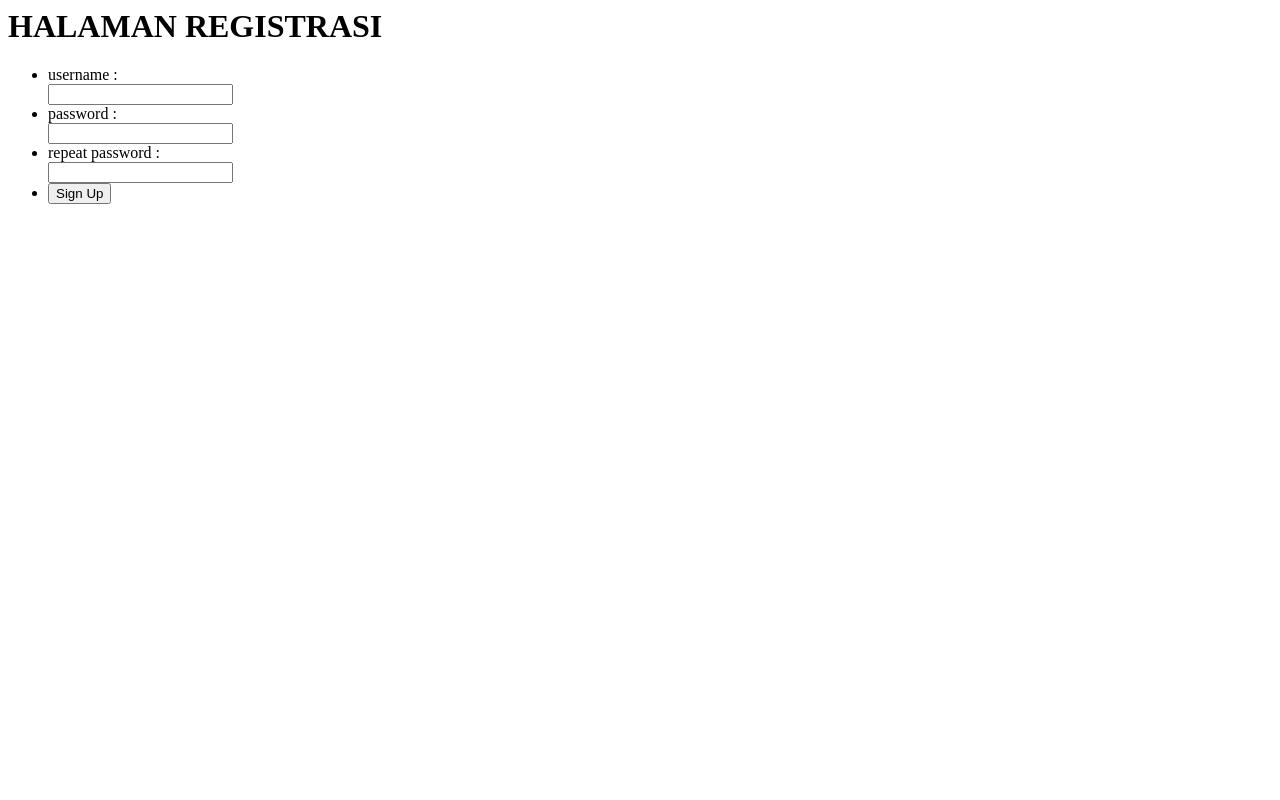
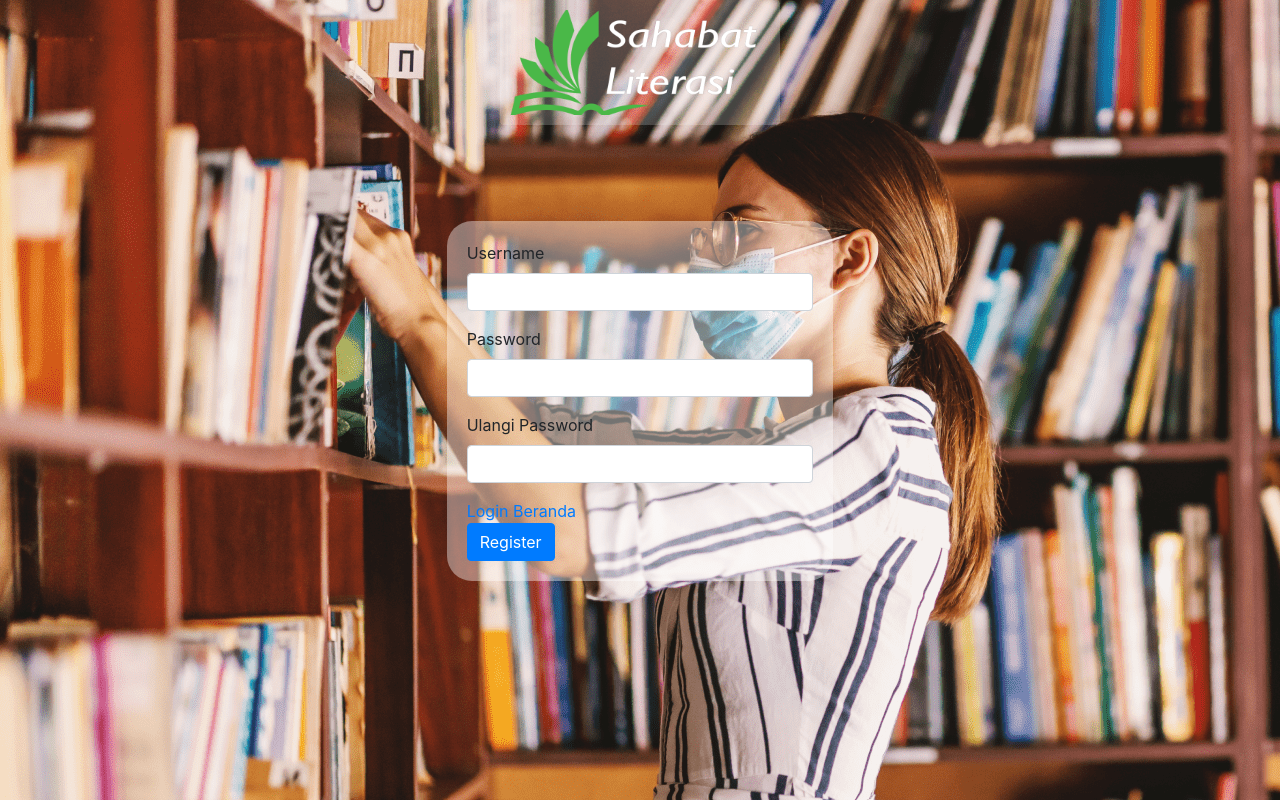
Before and after one commit to pyxsor/sahabat_literasi, a PHP site: page /registrasi.php in a window 1280 px wide. Run offline with PHP 8.4, Linux system fonts and the light colour scheme.

Commit message:
Update Desain Registrasi

```diff
--- /dev/null
+++ b/css/registrasi.css
@@ -0,0 +1,14 @@
+body {
+  background-image: url(../images/Home-min-ress.png);
+}
+.logo-box {
+  max-width: 80%;
+  background-color: rgb(255, 255, 255, 0.2);
+  border radius: 10px;
+  padding: 10px;
+}
+.regis-box {
+  background-color: rgba(255, 255, 255, 0.4);
+  padding: 20px;
+  border-radius: 25px;
+}
--- a/registrasi.php
+++ b/registrasi.php
@@ -1,9 +1,9 @@
 <?php
 require 'function.php';
 
-if( isset( $_POST["register"]) ){
+if (isset($_POST["register"])) {
 
-   if( registrasi($_POST) > 0 ){
+   if (registrasi($_POST) > 0) {
       echo "<script>
       alert('user baru berhasil ditambahkan')
       </script> ";
@@ -13,38 +13,77 @@ if( isset( $_POST["register"]) ){
 }
 ?>
 
-<!DOCOTYPE html>
+<!DOCTYPE html>
+<html lang="id">
 
-<html>
 <head>
-      <title>Registrasi</title>
+   <!-- Meta Tag -->
+   <meta charset="utf-8">
+   <meta name="viewport" content="width=device-width, initial-scale=1, shrink-to-fit=no">
+   <!-- Bootstraps File -->
+   <link rel="stylesheet" href="https://cdn.jsdelivr.net/npm/bootstrap@4.5.3/dist/css/bootstrap.min.css" integrity="sha384-TX8t27EcRE3e/ihU7zmQxVncDAy5uIKz4rEkgIXeMed4M0jlfIDPvg6uqKI2xXr2" crossorigin="anonymous">
+   <!-- CSS File -->
+   <link rel="stylesheet" href="css/registrasi.css">
+
+   <title>Laman Registrasi</title>
 
    <style>
-         label{
-            display : block;
+      label {
+         display: block;
       }
    </style>
+
 </head>
+
 <body>
-      <h1>HALAMAN REGISTRASI</h1>
+   <script src="https://code.jquery.com/jquery-3.5.1.slim.min.js" integrity="sha384-DfXdz2htPH0lsSSs5nCTpuj/zy4C+OGpamoFVy38MVBnE+IbbVYUew+OrCXaRkfj" crossorigin="anonymous"></script>
+   <script src="https://cdn.jsdelivr.net/npm/bootstrap@4.5.3/dist/js/bootstrap.bundle.min.js" integrity="sha384-ho+j7jyWK8fNQe+A12Hb8AhRq26LrZ/JpcUGGOn+Y7RsweNrtN/tE3MoK7ZeZDyx" crossorigin="anonymous"></script>
+
+   <!-- Grid Untuk Logo -->
+   <div class="container-md">
+      <div class="row">
+         <div class="col-sm">
+         </div>
+         <div class="col-sm">
+            <img src="images/logo.png" class="rounded mx-auto d-block logo-box" alt="Logo Sahabat Literasi">
+         </div>
+         <div class="col-sm">
+         </div>
+      </div>
+   </div>
+
+   </br></br>
+   <!-- Grid Untuk Form -->
+   <div class="container-md">
+      <div class="row">
+         <div class="col">
+         </div>
+         <div class="col regis-box mt-5">
+            <!-- Form Registrasi -->
             <form action="" method="POST">
-         <ul>
-            <li>
-               <label for="username">username : </label>
-               <input type="text" name="username" id="username">
-            </li>
-            <li>
-               <label for="password">password : </label>
-               <input type="password" name="password" id="password">
-            </li>
-            <li>
-               <label for="password2">repeat password : </label>
-               <input type="password" name="password2" id="password2">
-            </li>
-            <li>
-               <button type="submit" name="register"> Sign Up</button>
-            </li>
-         </ul>
+               <div class="form-group">
+                  <label for="exampleInputEmail1">Username</label>
+                  <input type="text" class="form-control" id="username" name="username" aria-describedby="emailHelp">
+               </div>
+               <div class="form-group">
+                  <label for="exampleInputPassword1">Password</label>
+                  <input type="password" class="form-control" id="password" name="password">
+               </div>
+               <div class="form-group">
+                  <label for="exampleInputPassword2">Ulangi Password</label>
+                  <input type="password" class="form-control" id="password2" name="password2">
+               </div>
+               <a href="login.php">Login</a>
+               <a href="index.php">Beranda</a>
+               </br>
+               <button type="submit" name="register" class="btn btn-primary">Register</button>
             </form>
+         </div>
+         <div class="col">
+         </div>
+      </div>
+   </div>
+
 </body>
+
 </html>
```
Lines whose indentation alone changed are shown as unchanged.
